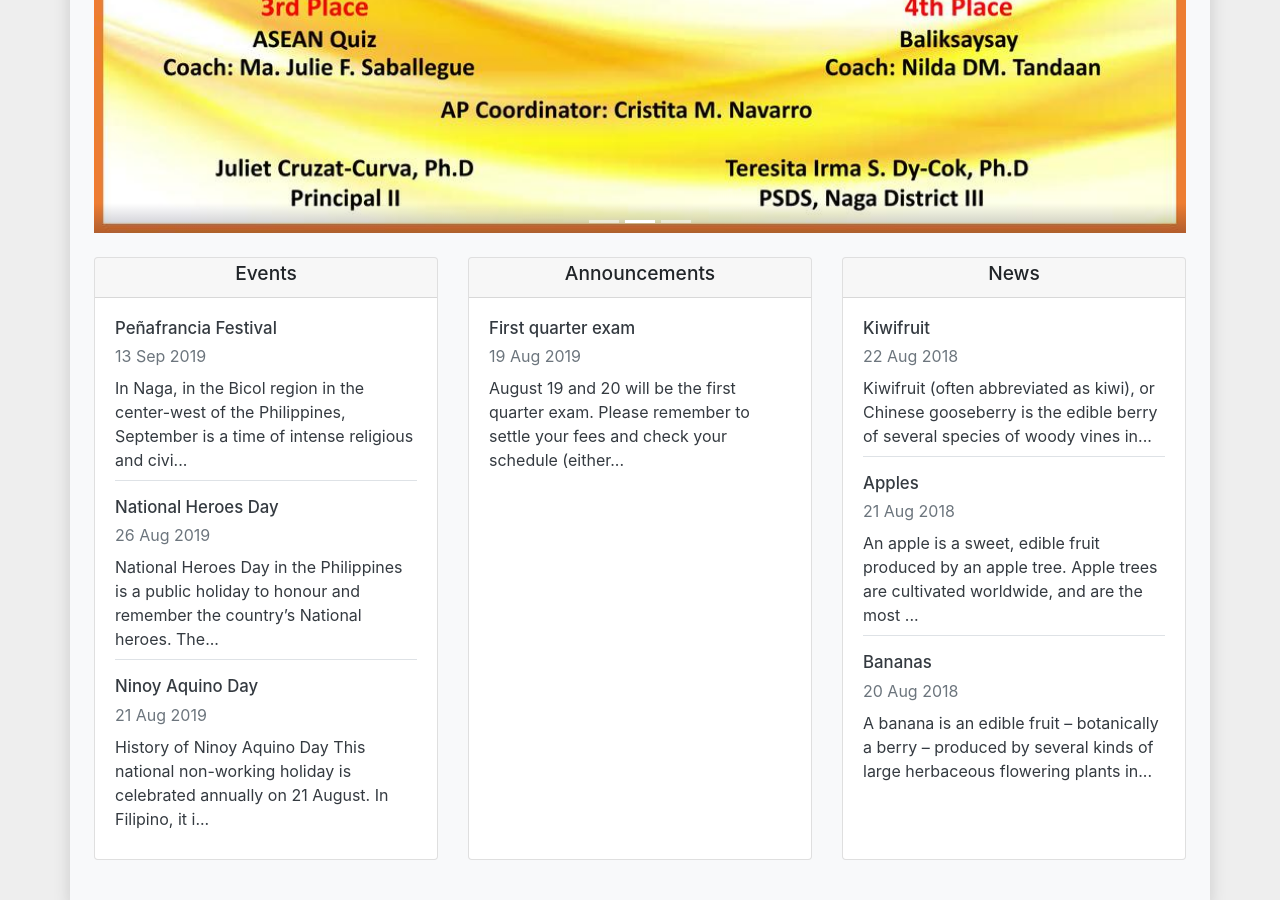
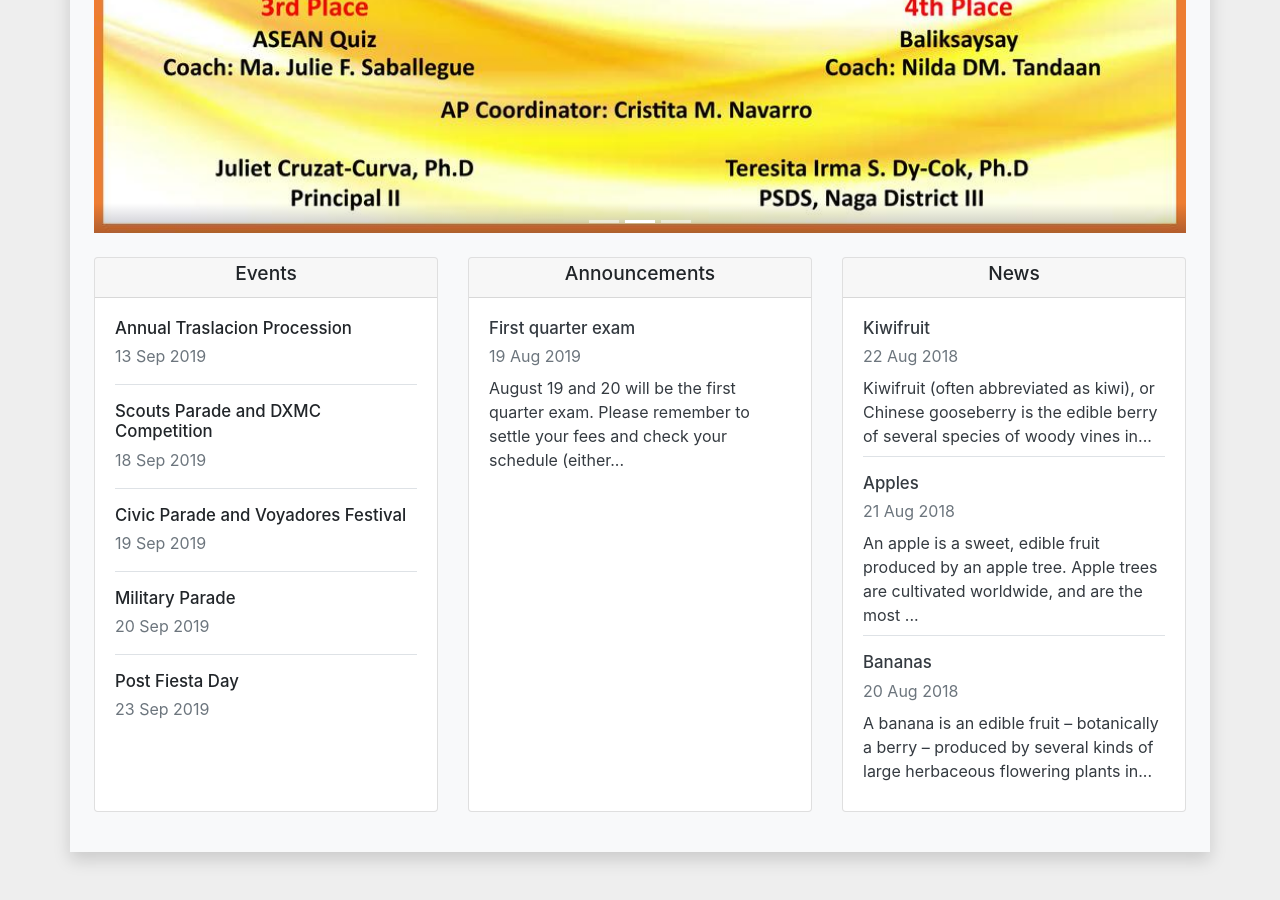
Before and after one commit to nagacentralschool2/nagacentralschool2.github.io, a Jekyll site: the page built from index.html, in a window 1280 px wide and 900 px high, scrolled down 867 px. Built offline with Jekyll 4.4.1, drawn with Linux system fonts in a browser that asks for light colours.

Commit message:
Events are now simpler, no dedicated page for them

```diff
--- /dev/null
+++ b/_data/events.yml
@@ -0,0 +1,11 @@
+- title: Annual Traslacion Procession
+  date: 2019-09-13
+  content:
+- title: Scouts Parade and DXMC Competition
+  date: 2019-09-18
+- title: Civic Parade and Voyadores Festival
+  date: 2019-09-19
+- title: Military Parade
+  date: 2019-09-20
+- title: Post Fiesta Day
+  date: 2019-09-23
--- a/_events/2019-08-21-Ninoy-Aquino-Day.md
+++ /dev/null
@@ -1,28 +0,0 @@
----
-title: Ninoy Aquino Day
-image: 2019-08-21-ninoy-aquino-day.jpg
----
-
-## History of Ninoy Aquino Day
-
-This national non-working holiday is celebrated annually on 21 August. In Filipino, it is known as 'Araw ng Kabayanihan ni Ninoy Aquino'.
-
-The holiday commemorates the assassination of former Senator Benigno 'Ninoy' Aquino, Jr. on 21 August 1983.
-
-His wife was Corazon Aquino, who later became President of the Philippines, and as a couple they are seen as two heroes of democracy in the Philippines.
-
-## History of Ninoy Aquino Day
-
-In the early 1970's Aquino was a prominent critic of the President of the Philippines at that time - Ferdinand Marcos. Martial law was declared in September 1972 and Aquino was imprisoned. While in prison, Aquino continued to campaign for democracy and even stood for election.
-
-In 1908, he suffered two heart attacks and rather than treat him and have something go wrong and get accused of intentionally treating him badly, the Filipino authorities allowed him to leave to go to the United States for medical treatment, where he remained in exile for about three years.
-
-His intention was to return to the Philippines to challenge Marcos in the parliamentary elections of 1984. On 21 August 1983, while he was being escorted off the plane at Manila International airport, he was shot and killed.
-
-The assassination led to major political upheaval in the Philippines and in 1986 after snap presidential election, Corazon Aquino was elected president.
-
-> Did you know?
->
-> The scene of his death, Manila International Airport has since been renamed Ninoy Aquino International Airport in his honour,
-
-The holiday first celebrated in 2004 after the Republic Act 9256. The holiday was included as part of President Arroyo's program of 'holiday economics', which adjusted the date of public holidays, so that they would be taken on the nearest Monday to boost the tourism industry with long weekends. It was moved back to its original date by President Benigno Aquino III (Aquino's son) in 2010.
--- a/_events/2019-08-26-national-heroes-day.md
+++ /dev/null
@@ -1,24 +0,0 @@
----
-title: National Heroes Day
-image: 2019-08-26-national-heroes-day.jpg
----
-
-National Heroes Day in the Philippines is a public holiday to honour and remember the country’s National heroes.
-
-These heroes are the men and women in Philippine history whose acts of courage enabled the Philippines to grow as a nation. Whilst National Heroes Day celebrates both known and unknown heroes, a National Heroes Committee was set up in 1995 to recommend those who should be counted as ‘National Heroes’. Following certain criteria, they found a select group of people who, they believed, should be honoured for their deeds. These were:
-
-- Jose Rizal
-- Andres Bonifacio
-- Emilio Aguinaldo
-- Apolinario Mabini
-- Marcelo H. del Pilar
-- Sultan Dipatuan Kudarat
-- Juan Luna
-- Melchora Aquino
-- Gabriela Silang
-
-Jose Rizal and Andres Bonifacio were two of the main proponents against Spanish rule. As a result, both were also given their own special days commemorating their lives and deeds.
-
-National Heroes Day in the Philippines is held every last Monday of August. This date was chosen as it marked the beginning of the Cry of Pugad Lawin in 1896, the start of the Philippine revolution against the Spanish colonisers.
-
-Filipinos celebrate National Heroes Day by attending local commemorations (e.g. parades, wreath laying at shrines, etc.). As it is a day off for most workers, people often spend the rest of the day with family and friends at parks, shopping malls and other public areas. Small firework displays may also be held during the evenings in some local areas.
--- a/_events/2019-09-13-penafrancia-festival.md
+++ /dev/null
@@ -1,12 +0,0 @@
----
-title: Peñafrancia Festival
-image: 2019-09-13-penafrancia-festival.jpg
----
-
-In Naga, in the Bicol region in the center-west of the Philippines, September is a time of intense religious and civic celebration organized around devotion to Bicol’s patron, Our Lady of Peñafrancia, who is endearingly referred to by her local devotees as Ina, or Mother.
-
-As is true in a number of instances in the Philippines, the Peñafrancia festival actually links two seemingly unrelated feasts to make one extended celebration. In this case, the pairing includes the Divino Rostro, the Divine Face, celebrated on the second Friday of September, and Our Lady of Peñafrancia, celebrated the following weekend. Both celebrations are important to locals, but the Peñafrancia celebration draws the most vocal and fervent devotion.
-
-The Peñafrancia festival has come to be an important marker of the city’s identity, so much so that Naga often refers to itself as the “pilgrim city” in its public relations initiatives. The city is even home to a massive triumphal arch, the Porta Mariae, with a gold image of Our Lady of Peñafrancia on top. Religious pilgrimage is a core element of the Peñafrancia events, but the weeks surrounding the actual feast days are packed with a diverse and seemingly secular array of civic celebrations including women’s beauty contests, a “Pretty Boy Bicolandia” contest, tattoo festivals, a dog show, concerts, a triathlon, a skateboarding competition, a military parade, a chess tournament, dance events and a Peñafrancia “run” at the shrine. In Naga, however, these seemingly “secular” events are often spoken about as heartfelt forms or proofs of the people’s devotion to Ina. Participants in these events often wear headbands or carry banners printed Viva la Virgen or Viva el Divino Rostro.
-
-The number of attendees is hard to determine. The city’s normal population is under 200,000. Some locals claim that five million people attend each year, though that number equals the province’s entire population. Others claim it as the largest annual Marian pilgrimage in Asia, or in that part of the Philippines. A 2017 newspaper account claims that 1.8 to 2 million devotees were in attendance. Whatever the numbers, it takes over the city for the better part of a month.
--- /dev/null
+++ b/_includes/events.html
@@ -0,0 +1,17 @@
+<div class="col-lg-4 col-md-6 pb-3">
+  <div class="card h-100">
+    <div class="card-header p-1 text-center">
+      <h5>{{ include.title }}</h5>
+    </div>
+    <div class="card-body">
+      {% assign count = include.items | size %}
+      {% for item in include.items %}
+        <h6 class="card-title {% if forloop.first == false %} border-top pt-3 {% endif %}">{{ item.title }}</h6>
+        <p class="card-subtitle mb-2 text-muted {%if item.content == FALSE %} pb-2 {% endif %}">{{ item.date | date_to_string }}</p>
+        {%if item.content %}
+        <p class="card-text pb-2">{{ item.content | strip_html | truncate: 120 }}</p>
+        {% endif %}
+      {% endfor %}
+    </div>
+  </div>
+</div>
--- a/_includes/home-content.html
+++ b/_includes/home-content.html
@@ -1,7 +1,6 @@
 <div class="row pt-4">
 
-  {% assign sortedEvents = site.events | reverse %}
-  {% include home-card.html title='Events' items=sortedEvents linkAll='events.html' limit=3 %}
+  {% include events.html title='Events' items=site.data.events  %}
 
   {% assign sortedAnnouncements = site.announcements | reverse %}
   {% include home-card.html title='Announcements' items=sortedAnnouncements limit=3 %}
```
